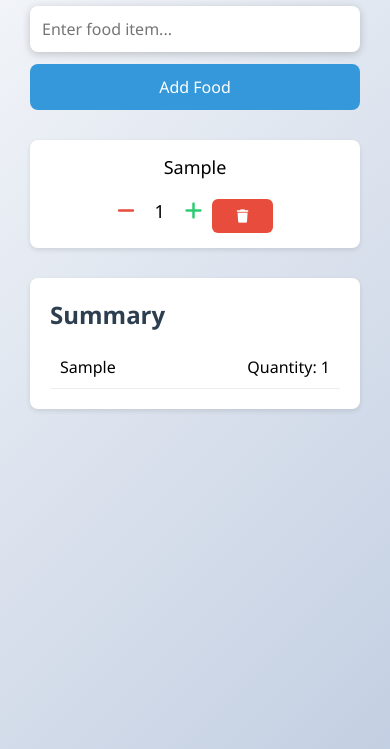
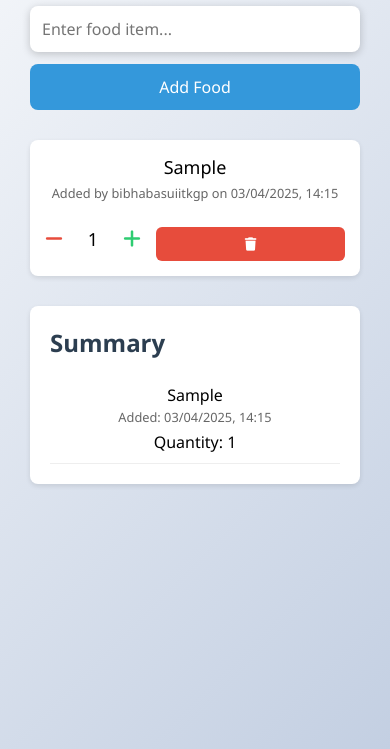
Before and after one commit to bibhabasuiitkgp/Food_App, a plain HTML site: page index.html in a window 390 px wide. Both pictures are taken after typing "Sample" into the empty fields and a click on the button "Add Food". Shown: the part 95-844 px from the top of the page. Drawn offline with Linux system fonts and the light colour scheme.

Commit message:
Local storage added

```diff
--- a/script.js
+++ b/script.js
@@ -4,23 +4,45 @@ document.addEventListener('DOMContentLoaded', () => {
     const foodList = document.getElementById('foodList');
     const summary = document.getElementById('summary');
 
-    let foods = [];
+    // Initialize foods array from localStorage or empty array if nothing stored
+    let foods = JSON.parse(localStorage.getItem('foodItems')) || [];
 
-    // Add new food item
+    // Function to update localStorage
+    function updateLocalStorage() {
+        localStorage.setItem('foodItems', JSON.stringify(foods));
+    }
+
+    // Add new food item with timestamp and user info
     function addFood() {
         const foodName = foodInput.value.trim();
         if (foodName) {
             const food = {
                 id: Date.now(),
                 name: foodName,
-                quantity: 1
+                quantity: 1,
+                addedBy: 'bibhabasuiitkgp',
+                timestamp: new Date().toISOString(),
             };
             foods.push(food);
+            updateLocalStorage();
             renderFoodList();
             renderSummary();
             foodInput.value = '';
             foodInput.focus();
         }
+    }
+
+    // Format date for display
+    function formatDate(dateString) {
+        const date = new Date(dateString);
+        return date.toLocaleString('en-US', {
+            year: 'numeric',
+            month: '2-digit',
+            day: '2-digit',
+            hour: '2-digit',
+            minute: '2-digit',
+            hour12: false
+        });
     }
 
     // Render food list
@@ -30,7 +52,10 @@ document.addEventListener('DOMContentLoaded', () => {
             const foodItem = document.createElement('div');
             foodItem.className = 'food-item';
             foodItem.innerHTML = `
-                <span class="food-name">${food.name}</span>
+                <div class="food-info">
+                    <span class="food-name">${food.name}</span>
+                    <small class="food-meta">Added by ${food.addedBy} on ${formatDate(food.timestamp)}</small>
+                </div>
                 <div class="quantity-controls">
                     <button class="quantity-btn decrease-btn" onclick="decreaseQuantity(${food.id})">
                         <i class="fas fa-minus"></i>
@@ -55,8 +80,11 @@ document.addEventListener('DOMContentLoaded', () => {
             const summaryItem = document.createElement('div');
             summaryItem.className = 'summary-item';
             summaryItem.innerHTML = `
-                <span>${food.name}</span>
-                <span>Quantity: ${food.quantity}</span>
+                <div class="summary-info">
+                    <span>${food.name}</span>
+                    <small>Added: ${formatDate(food.timestamp)}</small>
+                </div>
+                <span class="summary-quantity">Quantity: ${food.quantity}</span>
             `;
             summary.appendChild(summaryItem);
         });
@@ -75,6 +103,7 @@ document.addEventListener('DOMContentLoaded', () => {
         const food = foods.find(f => f.id === id);
         if (food) {
             food.quantity++;
+            updateLocalStorage();
             renderFoodList();
             renderSummary();
         }
@@ -84,6 +113,7 @@ document.addEventListener('DOMContentLoaded', () => {
         const food = foods.find(f => f.id === id);
         if (food && food.quantity > 1) {
             food.quantity--;
+            updateLocalStorage();
             renderFoodList();
             renderSummary();
         }
@@ -91,7 +121,12 @@ document.addEventListener('DOMContentLoaded', () => {
 
     window.deleteFood = (id) => {
         foods = foods.filter(f => f.id !== id);
+        updateLocalStorage();
         renderFoodList();
         renderSummary();
     };
+
+    // Initial render
+    renderFoodList();
+    renderSummary();
 });
--- a/styles.css
+++ b/styles.css
@@ -36,14 +36,14 @@ h1 {
     padding: 12px;
     border: none;
     border-radius: 8px;
-    box-shadow: 0 2px 5px rgba(0,0,0,0.1);
+    box-shadow: 0 2px 5px rgba(0, 0, 0, 0.1);
     font-size: 16px;
     transition: all 0.3s ease;
 }
 
 #foodInput:focus {
     outline: none;
-    box-shadow: 0 2px 8px rgba(0,0,0,0.2);
+    box-shadow: 0 2px 8px rgba(0, 0, 0, 0.2);
     transform: translateY(-2px);
 }
 
@@ -71,7 +71,7 @@ h1 {
     display: flex;
     align-items: center;
     justify-content: space-between;
-    box-shadow: 0 2px 5px rgba(0,0,0,0.1);
+    box-shadow: 0 2px 5px rgba(0, 0, 0, 0.1);
     animation: slideIn 0.5s ease-out;
 }
 
@@ -140,7 +140,7 @@ h1 {
     background: white;
     padding: 20px;
     border-radius: 8px;
-    box-shadow: 0 2px 5px rgba(0,0,0,0.1);
+    box-shadow: 0 2px 5px rgba(0, 0, 0, 0.1);
     animation: fadeIn 1s ease-in;
 }
 
@@ -162,6 +162,7 @@ h1 {
         opacity: 0;
         transform: translateX(-20px);
     }
+
     to {
         opacity: 1;
         transform: translateX(0);
@@ -172,6 +173,7 @@ h1 {
     from {
         opacity: 0;
     }
+
     to {
         opacity: 1;
     }
@@ -211,3 +213,74 @@ h1 {
         margin-top: 10px;
     }
 }
+
+
+.food-info {
+    display: flex;
+    flex-direction: column;
+    flex: 1;
+}
+
+.food-meta {
+    color: #666;
+    font-size: 0.8rem;
+    margin-top: 4px;
+}
+
+.summary-info {
+    display: flex;
+    flex-direction: column;
+}
+
+.summary-info small {
+    color: #666;
+    font-size: 0.8rem;
+    margin-top: 2px;
+}
+
+.summary-quantity {
+    font-weight: 500;
+}
+
+/* Update the existing food-item class */
+.food-item {
+    background: white;
+    padding: 15px;
+    border-radius: 8px;
+    margin-bottom: 10px;
+    display: flex;
+    align-items: center;
+    justify-content: space-between;
+    box-shadow: 0 2px 5px rgba(0, 0, 0, 0.1);
+    animation: slideIn 0.5s ease-out;
+    gap: 15px;
+}
+
+/* Update media queries for better responsive design */
+@media (max-width: 600px) {
+    .food-item {
+        flex-direction: column;
+        gap: 15px;
+    }
+
+    .food-info {
+        text-align: center;
+    }
+
+    .food-meta {
+        margin-top: 5px;
+    }
+
+    .quantity-controls {
+        width: 100%;
+        justify-content: center;
+        gap: 15px;
+    }
+
+    .summary-item {
+        flex-direction: column;
+        align-items: center;
+        text-align: center;
+        gap: 5px;
+    }
+}
```
